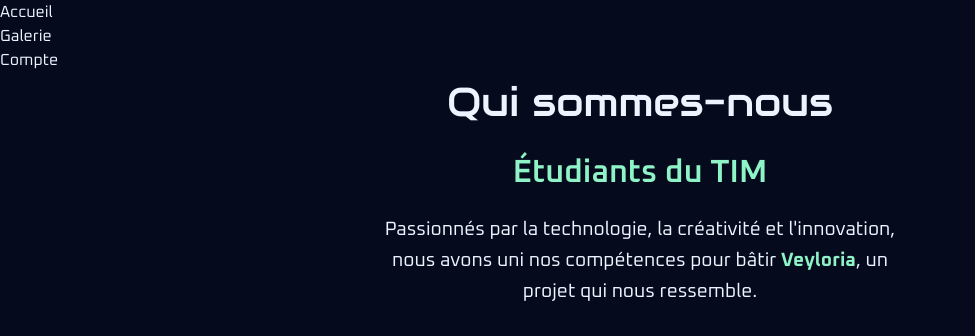
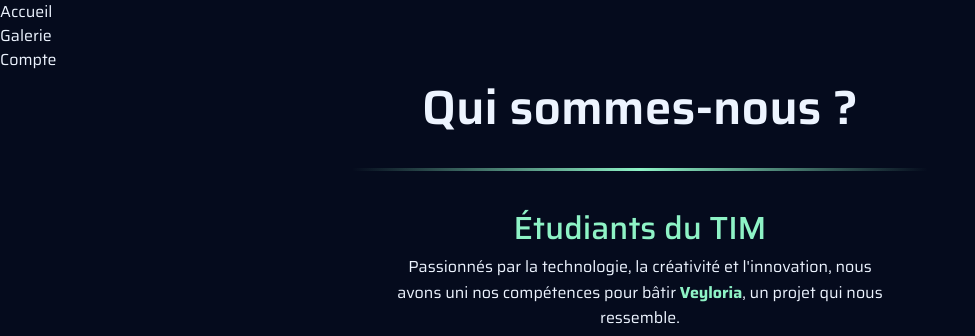
Before and after one commit to MrPoutineQc/veyloria, a plain HTML site: page html/about.html in a window 1280 px wide. Shown: the top 336 px of the page, without its empty margins (0-975 px from the left). Drawn offline with nearby package versions, Linux system fonts and the light colour scheme.

Commit message:
new fonts, about section

```diff
--- a/css/about.css
+++ b/css/about.css
@@ -1,3 +1,4 @@
+/* BODY */
 body {
     margin: 0;
     padding: 0;
@@ -6,32 +7,56 @@ body {
     font-family: var(--font-body);
 }
 
+/* HEADER */
+
+/* ABOUT SECTION */
 .about {
     display: flex;
     flex-direction: column;
     align-items: center;
+
+    h1 {
+        font-size: 3rem;
+        margin-bottom: 1.5rem;
+        font-family: var(--font-title);
+        font-weight: 600;
     }
 
-.about h1 {
-    font-size: 2.5rem;
-    margin-bottom: 1rem;
-    font-family: var(--font-title);
+
+    h2 {
+        font-size: 2rem;
+        color: var(--green);
+        font-weight: 500;
     }
 
-.about h2 {
-    font-size: 2rem;
-    margin-bottom: 1rem;
-    color: var(--green);
-    font-weight: 600;
+
+    .line {
+        width: 45%;
+        height: 3px;
+        background-color: var(--green);
+        background: linear-gradient(90deg, rgba(142, 243, 198, 0) 0%, rgba(142, 243, 198, 1) 50%, rgba(142, 243, 198, 0) 100%);
+        margin-bottom: 2rem;
+
     }
+
     .main-text {
         font-size: 1.2rem;
         line-height: 1.6;
-    max-width: 525px;
+        max-width: 500px;
         text-align: center;
         margin-bottom: 2rem;
-}
-.main-text span {
+
+        p {
+            font-size: 1rem;
+
+            span {
                 color: var(--green);
                 font-weight: bold;
             }
+
+        }
+    }
+}
+
+
+/* CARD SECTION */
--- a/css/variables.css
+++ b/css/variables.css
@@ -1,11 +1,10 @@
 /* TITRE */
-@import url('https://fonts.googleapis.com/css2?family=Audiowide&display=swap');
-@import url('https://fonts.googleapis.com/css2?family=Audiowide&family=Oxanium:wght@200..800&display=swap');
+@import url('https://fonts.googleapis.com/css2?family=Saira:ital,wght@0,100..900;1,100..900&display=swap');
 
 
 :root {
-    --font-title: 'Audiowide', cursive;
-    --font-body: 'Oxanium', Arial, sans-serif;
+    --font-title: 'Saira', cursive;
+    --font-body: 'Saira', cursive;
 
     --bg-deep: #050b1d;
     --bg-void: #0a112d;
--- a/html/about.html
+++ b/html/about.html
@@ -33,8 +33,9 @@
       <!-- TITLE -->
       <div class="about">
         <div class="main-title">
-          <h1>Qui sommes-nous</h1>
+          <h1>Qui sommes-nous ?</h1>
         </div>
+        <div class="line"></div>
         <img class="" src="" alt="" />
         <div class="main-text">
           <h2>Étudiants du TIM</h2>
```
Lines whose indentation alone changed are shown as unchanged.
